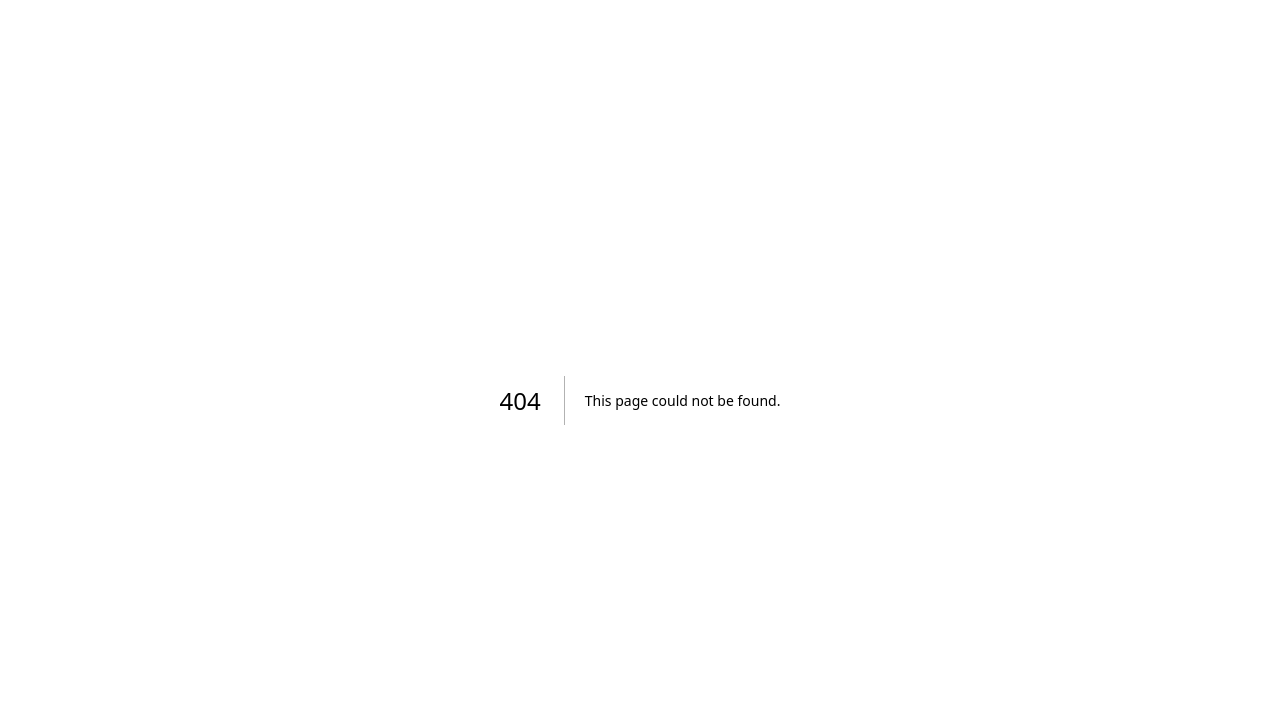
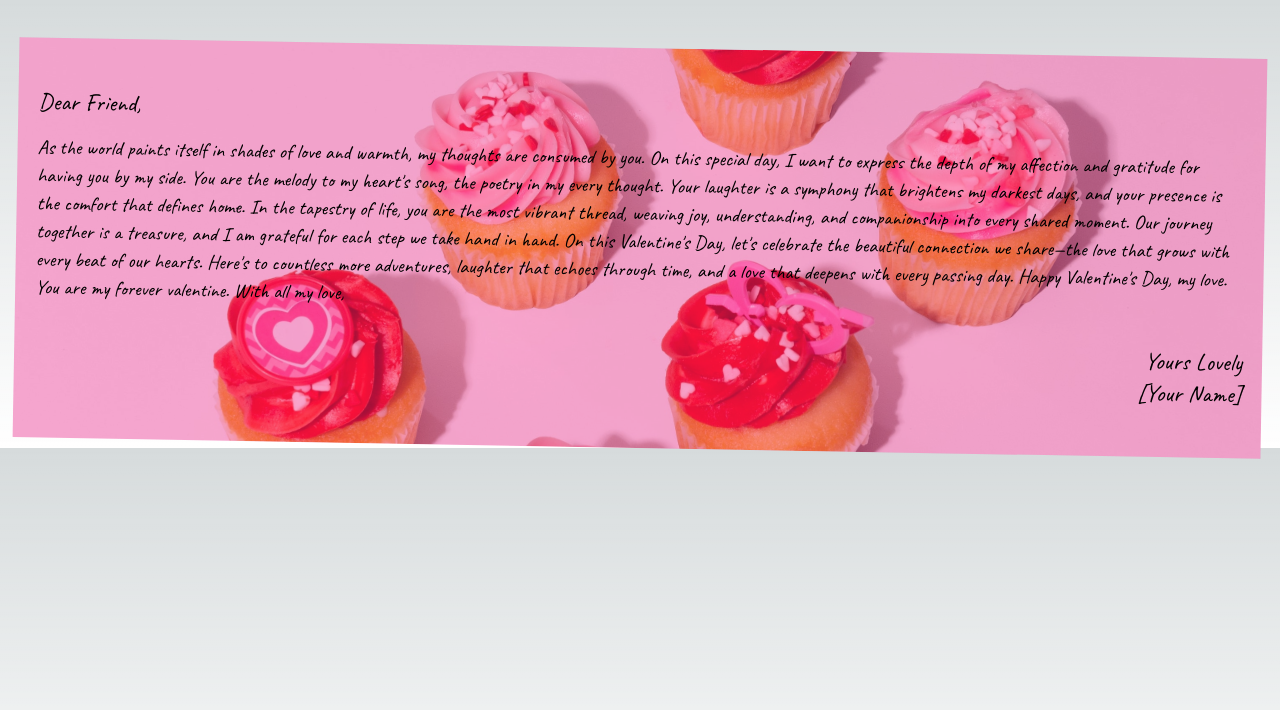
Before and after one commit to Zee-Blazer/Valentines-App, a Next.js app: page /message in a window 1280 px wide. Before the commit this address had no page. Shown: the top 710 px of the page. Built offline with nearby package versions, Linux system fonts and the light colour scheme.

Commit message:
Done with the main UI

```diff
--- /dev/null
+++ b/src/app/create/form.tsx
@@ -0,0 +1,61 @@
+
+export default function FormCont () {
+
+    return (
+        <>
+            <div className="mx-6 mb-7">
+                <label className="shadowsDesign mb-6">To:</label><br />
+                <input
+                    placeholder="Fullname or Nickname"
+                    className="outline-none py-2 px-4 w-full rounded-md text-black"
+                    // value={name}
+                    // onChange={ e => setName(e.target.value) }
+                />
+            </div>
+
+            <div className="mx-6 mb-7">
+                <label className="shadowsDesign mb-6">Relationship: </label>
+                <div className="flex justify-evenly">
+                    <p className="py-2 px-4 rounded-md bg-red-400 bg-opacity-60 cursor-pointer">Family</p>
+                    <p className="py-2 px-4 rounded-md bg-white bg-opacity-60 cursor-pointer">Friend</p>
+                    <p className="py-2 px-4 rounded-md bg-white bg-opacity-60 cursor-pointer">Spouse</p>
+                </div>
+            </div>
+
+            <div  className="mx-6 mb-7">
+                <label className="shadowsDesign mb-6">Family: </label>
+                <div className="flex justify-evenly">
+                    <p className="py-2 px-4 rounded-md bg-red-400 bg-opacity-60 cursor-pointer">Parent</p>
+                    <p className="py-2 px-4 rounded-md bg-white bg-opacity-60 cursor-pointer">Sibling</p>
+                </div>
+            </div>
+
+            <div className="mx-6 mb-7">
+                <label className="shadowsDesign mb-6">Special Memory:</label><br />
+                <textarea
+                    placeholder="Quick remind of a memory you share together"
+                    className="outline-none py-2 px-4 w-full rounded-md text-black"
+                    // value={name}
+                    // onChange={ e => setName(e.target.value) }
+                />
+            </div>
+
+            <div className="mx-6 mb-7">
+                <div className="flex justify-between">
+                    <label className="shadowsDesign mb-6">Message:</label>
+                    <p className="bg-green-400 mb-6 px-4 py-1 rounded-sm cursor-pointer">Generate</p>
+                </div>
+                <textarea
+                    placeholder="Write a message..."
+                    className="outline-none py-2 px-4 w-full rounded-md text-black h-52"
+                    // value={name}
+                    // onChange={ e => setName(e.target.value) }
+                />
+            </div>
+
+            <button
+                className="bg-red-700 text-white py-2 px-4 rounded-md self-center mx-10 w-4/5"
+            >Done</button>
+        </>
+    )
+}
--- a/src/app/create/page.tsx
+++ b/src/app/create/page.tsx
@@ -1,3 +1,5 @@
+
+import FormCont from "./form"
 
 export default function Create() {
 
@@ -7,55 +9,7 @@ export default function Create() {
                 className="text-center text-2xl mt-6 pacifico mb-4"
             >Create Message</p>
 
-            <div className="mx-6 mb-7">
-                <label className="shadowsDesign mb-6">To:</label><br />
-                <input
-                    placeholder="Fullname or Nickname"
-                    className="outline-none py-2 px-4 w-full rounded-md text-black"
-                    // value={name}
-                    // onChange={ e => setName(e.target.value) }
-                />
-            </div>
-
-            <div className="mx-6 mb-7">
-                <label className="shadowsDesign mb-6">Relationship: </label>
-                <div className="flex justify-evenly">
-                    <p className="py-2 px-4 rounded-md bg-red-400 bg-opacity-60 cursor-pointer">Family</p>
-                    <p className="py-2 px-4 rounded-md bg-white bg-opacity-60 cursor-pointer">Friend</p>
-                    <p className="py-2 px-4 rounded-md bg-white bg-opacity-60 cursor-pointer">Spouse</p>
-                </div>
-            </div>
-
-            <div  className="mx-6 mb-7">
-                <label className="shadowsDesign mb-6">Family: </label>
-                <div className="flex justify-evenly">
-                    <p className="py-2 px-4 rounded-md bg-red-400 bg-opacity-60 cursor-pointer">Parent</p>
-                    <p className="py-2 px-4 rounded-md bg-white bg-opacity-60 cursor-pointer">Sibling</p>
-                </div>
-            </div>
-
-            <div className="mx-6 mb-7">
-                <label className="shadowsDesign mb-6">Special Memory:</label><br />
-                <textarea
-                    placeholder="Quick remind of a memory you share together"
-                    className="outline-none py-2 px-4 w-full rounded-md text-black"
-                    // value={name}
-                    // onChange={ e => setName(e.target.value) }
-                />
-            </div>
-
-            <div className="mx-6 mb-7">
-                <div className="flex justify-between">
-                    <label className="shadowsDesign mb-6">Message:</label>
-                    <p className="bg-green-400 mb-6 px-4 py-1 rounded-sm cursor-pointer">Generate</p>
-                </div>
-                <textarea
-                    placeholder="Write a message..."
-                    className="outline-none py-2 px-4 w-full rounded-md text-black h-52"
-                    // value={name}
-                    // onChange={ e => setName(e.target.value) }
-                />
-            </div>
+            <FormCont />
 
         </div>
     )
--- /dev/null
+++ b/src/app/message/page.tsx
@@ -0,0 +1,34 @@
+
+export default function Message() {
+
+    return (
+        <div
+            className="bg-cover bg-center mt-12 mx-4 rotate-1 rounded-sm"
+            style={{
+                backgroundImage: `url("../../../Images/pink.jpg")`,
+                minHeight: "200px",
+            }}
+        >
+            <div className=" px-5 py-12 h-fit"
+                style={{ minHeight: "200px", backgroundColor: "rgba(245, 39, 145, 0.39)", color: "black" }}
+            >
+                <p className="mb-4 caveat text-2xl">Dear Friend,</p>
+
+                <p className="caveat text-xl">
+                As the world paints itself in shades of love and warmth, my thoughts are consumed by you. On this special day, I want to express the depth of my affection and gratitude for having you by my side.
+                You are the melody to my heart's song, the poetry in my every thought. Your laughter is a symphony that brightens my darkest days, and your presence is the comfort that defines home.
+                In the tapestry of life, you are the most vibrant thread, weaving joy, understanding, and companionship into every shared moment. Our journey together is a treasure, and I am grateful for each step we take hand in hand.
+                On this Valentine's Day, let's celebrate the beautiful connection we share—the love that grows with every beat of our hearts. Here's to countless more adventures, laughter that echoes through time, and a love that deepens with every passing day.
+                Happy Valentine's Day, my love. You are my forever valentine.
+                With all my love,
+                </p>
+
+                <p className="caveat text-2xl text-right mt-6">
+                    <p>Yours Lovely</p>
+                    [Your Name]
+                </p>
+
+            </div>
+        </div>
+    )
+}
--- /dev/null
+++ b/src/app/share/page.tsx
@@ -0,0 +1,48 @@
+
+// Icons
+import WhatsAppIcon from '@mui/icons-material/WhatsApp';
+import FacebookIcon from '@mui/icons-material/Facebook';
+import ContentCopyIcon from '@mui/icons-material/ContentCopy';
+
+export default function Share (){
+
+    return (
+        <div>
+            <p className="text-3xl mx-6 my-8">
+                Share with { "Olumide Tomson" } on:
+            </p>
+
+            <div className='flex'>
+                <div>
+                    <div className='bg-white rounded-full p-1 mx-6'>
+                        <WhatsAppIcon
+                            style={{ fontSize: '48px', color: "green" }}
+                        />
+                    </div>
+
+                    <p className='text-center'>WhatsApp</p>
+                </div>
+
+                <div>
+                    <div className='bg-white rounded-full p-1 mx-6'>
+                        <FacebookIcon
+                            style={{ fontSize: '48px', color: "blue" }}
+                        />
+                    </div>
+
+                    <p className='text-center'>Facebook</p>
+                </div>
+
+                <div>
+                    <div className='bg-white rounded-full p-1 mx-6'>
+                        <ContentCopyIcon
+                            style={{ fontSize: '48px', color: "black" }}
+                        />
+                    </div>
+
+                    <p className='text-center'>Copy Link</p>
+                </div>
+            </div>
+        </div>
+    )
+}
```
Also changed, not shown: public/Images/pink.jpg (added), public/Images/popsicle-of-fresh-chamomile-flowers-on-white.jpg (added).
